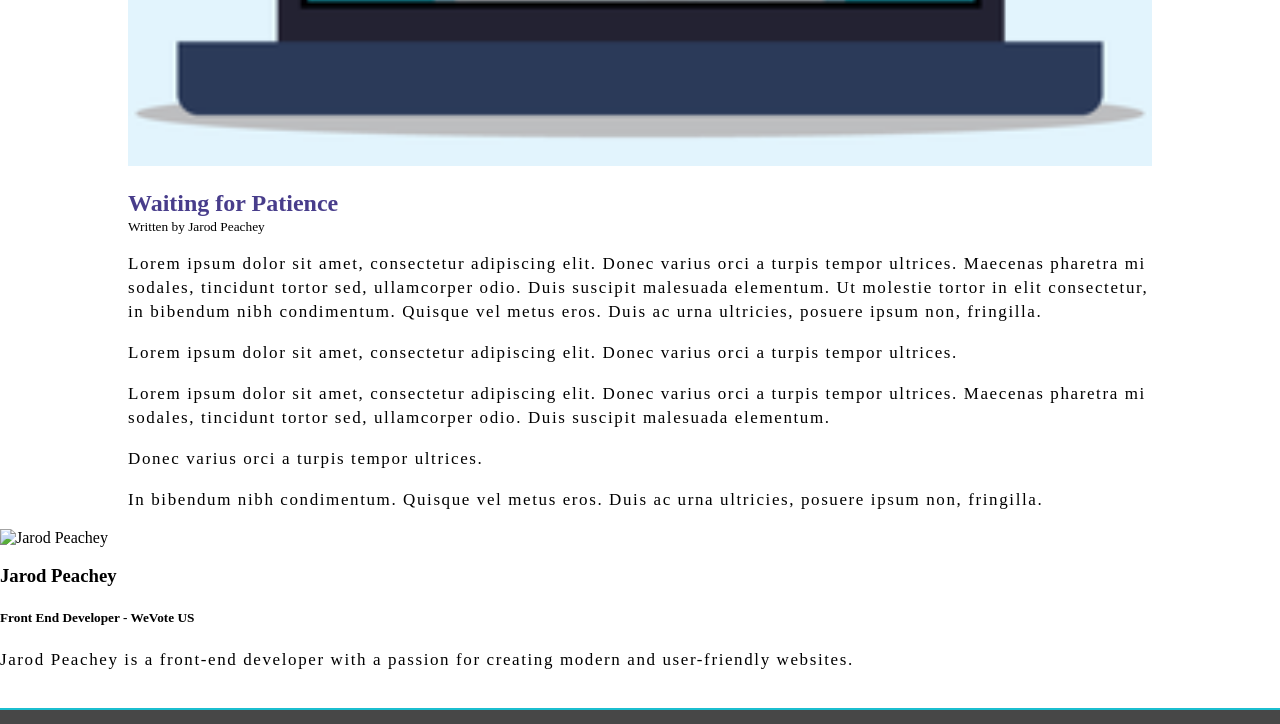
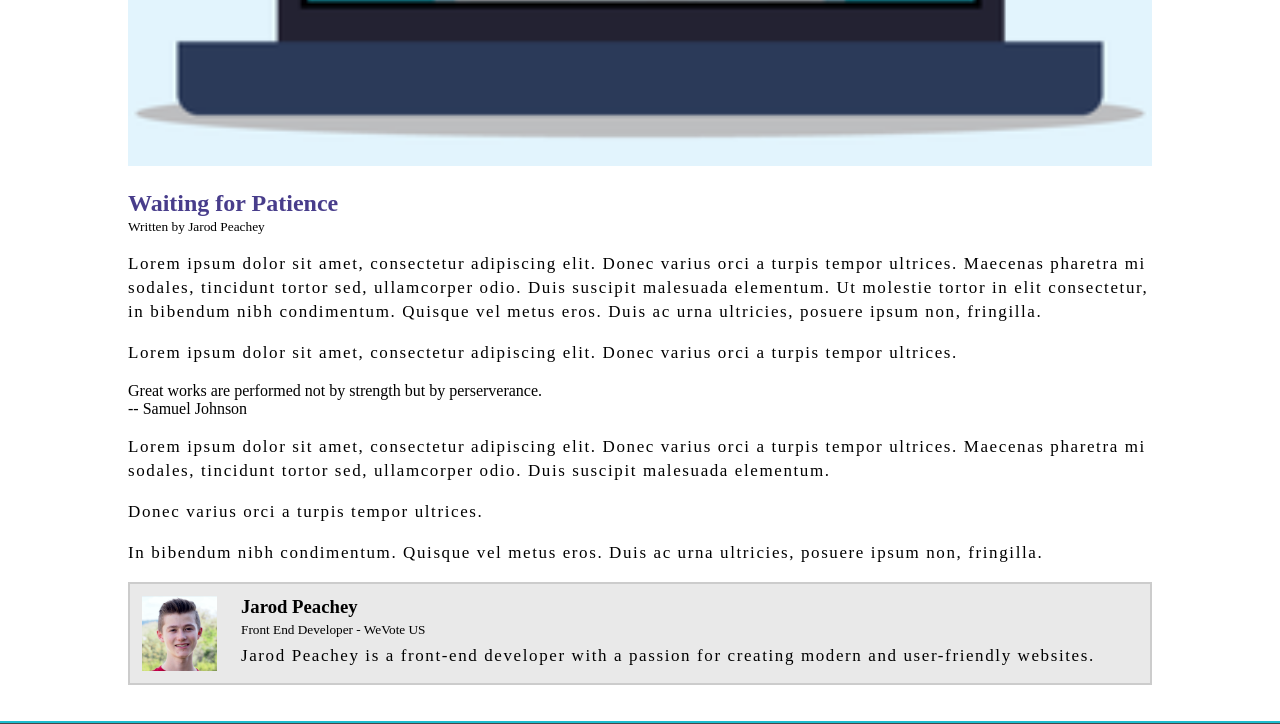
Before and after one commit to jarodpeachey/udacity-project-one, a plain HTML site: page blog.html in a window 1280 px wide. Shown: the part 629-1353 px from the top of the page. Drawn offline with Linux system fonts and the light colour scheme.

Commit message:
More updates

```diff
--- a/blog.html
+++ b/blog.html
@@ -32,14 +32,24 @@
         <img src="./images/main-image.png" class="full-width" alt="UberBlog">
         <h2 class="post-title">Waiting for Patience</h2>
         <small>Written by Jarod Peachey</small>
-        <p>Lorem ipsum dolor sit amet, consectetur adipiscing elit. Donec varius orci a turpis tempor ultrices. Maecenas pharetra mi sodales, tincidunt tortor sed, ullamcorper odio. Duis suscipit malesuada elementum. Ut molestie tortor in elit consectetur, in bibendum nibh condimentum. Quisque vel metus eros. Duis ac urna ultricies, posuere ipsum non, fringilla.</p>
+        <p>Lorem ipsum dolor sit amet, consectetur adipiscing elit. Donec varius orci a turpis tempor ultrices. Maecenas
+          pharetra mi sodales, tincidunt tortor sed, ullamcorper odio. Duis suscipit malesuada elementum. Ut molestie
+          tortor in elit consectetur, in bibendum nibh condimentum. Quisque vel metus eros. Duis ac urna ultricies,
+          posuere ipsum non, fringilla.</p>
         <p>Lorem ipsum dolor sit amet, consectetur adipiscing elit. Donec varius orci a turpis tempor ultrices.</p>
-        <p>Lorem ipsum dolor sit amet, consectetur adipiscing elit. Donec varius orci a turpis tempor ultrices. Maecenas pharetra mi sodales, tincidunt tortor sed, ullamcorper odio. Duis suscipit malesuada elementum.</p>
+        <blockqoute cite="https://www.brainyquote.com/lists/topics/top-10-patience-quotes">
+          Great works are performed not by strength but by perserverance.
+          <footer>-- Samuel Johnson</footer>
+        </blockqoute>
+        <p>Lorem ipsum dolor sit amet, consectetur adipiscing elit. Donec varius orci a turpis tempor ultrices. Maecenas
+          pharetra mi sodales, tincidunt tortor sed, ullamcorper odio. Duis suscipit malesuada elementum.</p>
         <p>Donec varius orci a turpis tempor ultrices. </p>
-        <p>In bibendum nibh condimentum. Quisque vel metus eros. Duis ac urna ultricies, posuere ipsum non, fringilla.</p>
-      </div>
+        <p>In bibendum nibh condimentum. Quisque vel metus eros. Duis ac urna ultricies, posuere ipsum non, fringilla.
+        </p>
         <div class="author-box">
-        <img src="./images/profile.jpg" alt="Jarod Peachey" class="author-image">
+          <div class="author-flex">
+            <img src="./images/profile.png" alt="Jarod Peachey" class="author-image">
+            <div class="author-details">
               <h3 class="author-name">
                 Jarod Peachey
               </h3>
@@ -49,6 +59,9 @@
               <p class="author-bio">
                 Jarod Peachey is a front-end developer with a passion for creating modern and user-friendly websites.
               </p>
+            </div>
+          </div>
+        </div>
       </div>
     </section>
     <section id="footer">
@@ -64,4 +77,5 @@
       </div>
     </section>
   </body>
+
 </html>
--- a/css/style.css
+++ b/css/style.css
@@ -13,7 +13,7 @@ p {
   font-family: 'Raleway';
   font-size: 17px;
   line-height: 1.5rem;
-  letter-spacing: .1rem;
+  letter-spacing: 0.1rem;
 }
 
 .container {
@@ -309,3 +309,76 @@ section {
   margin-bottom: 0;
   color: darkslateblue;
 }
+
+.author-box {
+  width: 100%;
+  background: rgb(233, 233, 233);
+  border: 2px solid #ccc;
+  padding: 12px;
+}
+
+.author-flex {
+  display: flex;
+  align-items: center;
+  justify-content: center;
+  flex-direction: column;
+  text-align: center;
+}
+
+.author-image {
+  width: 50%;
+  max-width: 125px;
+}
+
+.author-details {
+  margin-top: 12px;
+}
+
+.author-name {
+  margin-top: 0;
+  margin-bottom: 4px;
+}
+
+.author-title {
+  margin-top: 0;
+  font-weight: normal;
+  margin-bottom: 12px;
+}
+
+.author-bio {
+  margin: 0;
+}
+
+@media (min-width: 500px) {
+  .author-flex {
+    flex-direction: row;
+    align-items: flex-start;
+    justify-content: flex-start;
+    text-align: left;
+  }
+
+  .author-image {
+    width: 75px;
+    height: 75px;
+  }
+
+  .author-details {
+    margin-left: 24px;
+    margin-top: 0;
+  }
+
+  .author-name {
+    margin-top: 0;
+    margin-bottom: 4px;
+  }
+
+  .author-title {
+    margin-top: 0;
+    font-weight: normal;
+    margin-bottom: 6px;
+  }
+
+  .author-bio {
+    margin: 0;
+  }
+}
```
Also changed, not shown: images/profile.png (added). Lines whose indentation alone changed are shown as unchanged.
